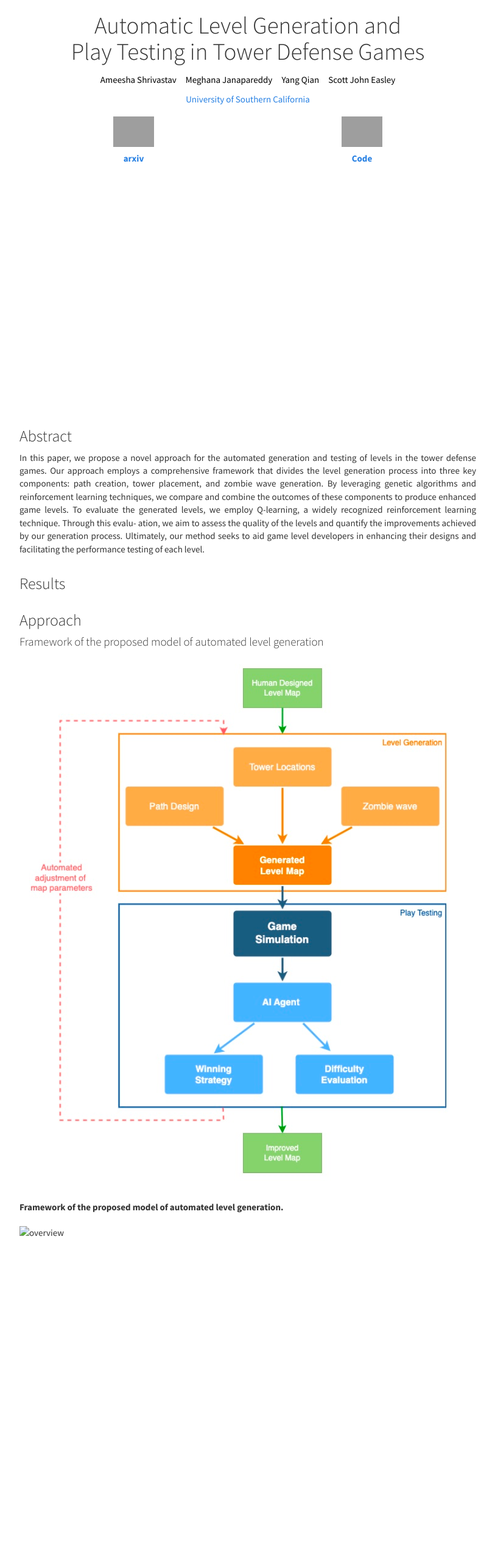
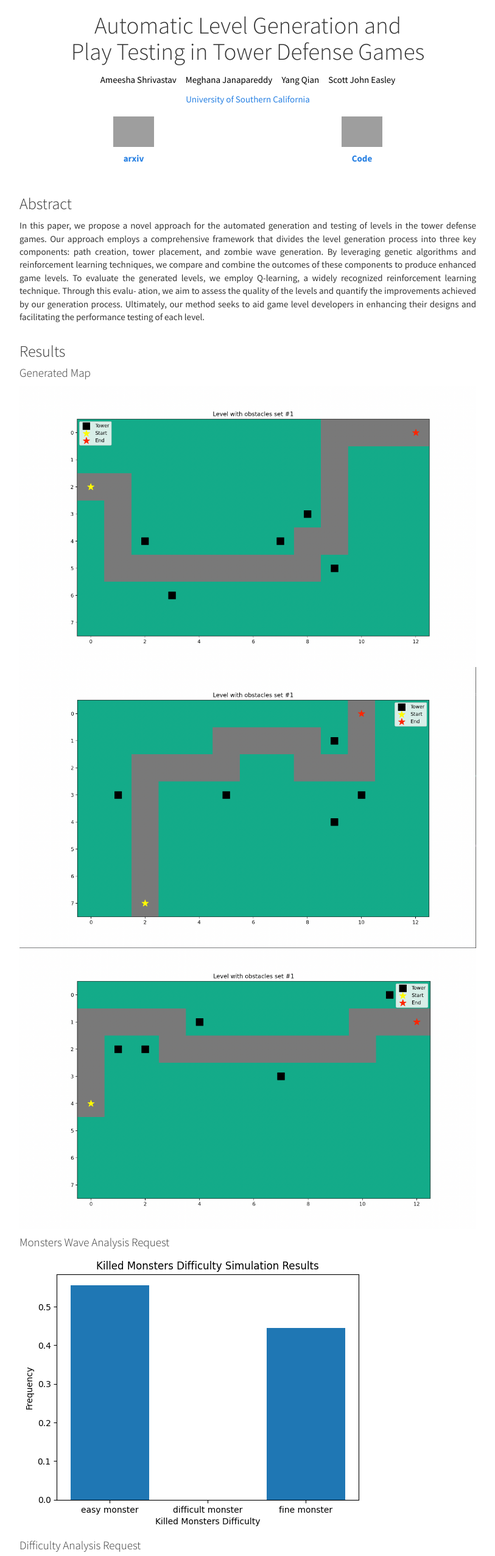
Before and after one commit to snnn333/automatic-level-generation, a plain HTML site: page index.html in a window 1280 px wide. Shown: the top 2552 px of the page at 61% size, without its empty margins (233-1046 px from the left). Before the commit the page ends 2064 px from the top, so only its background shows below. Drawn offline with nearby package versions, Linux system fonts and the light colour scheme; some packages are replaced by stand-ins of ours; grey boxes are pictures that could not be loaded; a script that the page names is missing.

Commit message:
add images

```diff
--- a/index.html
+++ b/index.html
@@ -11,9 +11,6 @@
     <meta name="description" content="">
     <meta name="viewport" content="width=device-width, initial-scale=1">
 
-    <!-- <base href="/"> -->
-
-    <link rel="icon" type="image/png" href="../img/newyork.ico">
 
     <link rel="stylesheet" href="https://maxcdn.bootstrapcdn.com/bootstrap/3.3.5/css/bootstrap.min.css">
     <link rel="stylesheet" href="https://maxcdn.bootstrapcdn.com/font-awesome/4.4.0/css/font-awesome.min.css">
@@ -65,7 +62,7 @@
                             </a>
                         </li>
                         <li>
-                            <a href="https://github.com/RongLiu-Leo/Video-Style-Transfer">
+                            <a href="">
                             <image src="https://uploads-ssl.webflow.com/51e0d73d83d06baa7a00000f/5cae3b53b42ebb3dd4175a82_68747470733a2f2f7777772e69636f6e66696e6465722e636f6d2f646174612f69636f6e732f6f637469636f6e732f313032342f6d61726b2d6769746875622d3235362e706e67.png" height="50px"><br>
                                 <h5><strong>Code</strong></h5>
                             </a>
@@ -77,9 +74,9 @@
         <div class="row">
             <div class="col-md-8 col-md-offset-2">
 
-                <video id="v12" width="100%" autoplay loop muted>
-                    <!-- <source src="asset/underwater.mp4" type="video/mp4" /> -->
-                </video>
+                <!-- <video id="v12" width="100%" autoplay loop muted>
+                    <source src="asset/underwater.mp4" type="video/mp4" />
+                </video> -->
 
                 <h3>
                     Abstract
@@ -108,9 +105,18 @@
                     Results
                 </h3>
 				<h4>
-					<!-- Image Style Transfer Comparison -->
+					Generated Map
 				</h4>
+				<img src="./asset/1.png" class="img-responsive" alt="Generated Map 1">
+                <img src="./asset/2.png" class="img-responsive" alt="Generated Map 2">
+                <img src="./asset/3.png" class="img-responsive" alt="Generated Map 3">
 
+                <h4>Monsters Wave Analysis Request</h4>
+                <img src="./asset/evaluation_monsters.png" class="img-responsive" alt="monsters evaluation">
+                <h4>Difficulty Analysis Request</h4>
+                <img src="./asset/level1_difficulty.png" class="img-responsive" alt="level difficulty simulation results">
+                <h4>Q-learning Scores</h4>
+                <img src="./asset/line-graph.png" class="img-responsive" alt="Q-learning Scores">
 			</div>
 		</div>
 
@@ -127,7 +133,7 @@
                 <h4>
                     Framework of the proposed model of automated level generation
                 </h4>
-                <image src="./asset/framework.jpg" class="img-responsive" alt="overview"><br>
+                <image src="./asset/Framework.png" class="img-responsive" alt="framework"><br>
                 <p class="text-justify">
                     <strong> Framework of the proposed model of automated level generation.</strong>
                 </p>
@@ -136,11 +142,11 @@
         <div class="row">
             <div class="col-md-8 col-md-offset-2">
                 <h4>
-
+                    Procedural Content Generation via Machine Learning (PCGML)
                 </h4>
-                <image src="./asset/stylenet.png" class="img-responsive" alt="overview"><br>
+                <!-- <image src="" class="img-responsive" alt="overview"><br> -->
                 <p class="text-justify">
-
+                    In this research, we investigated the application of a Q- learning agent to test the playability of a tower defense game. The results of our study demonstrated the promis- ing capabilities of the Q-learning algorithm in enhancing the decision-making process of the agent. However, it was observed that in certain iterations, towers were placed at lo- cations that were distant from the monsters. This suboptimal placement indicated the need for further improvements.
                 </p>
             </div>
         </div>
```
Also changed, not shown: asset/1.png (added), asset/2.png (added), asset/3.png (added), asset/Framework.png (added), asset/evaluation_monsters.png (added), asset/framework.jpg (deleted), asset/level1_difficulty.png (added), asset/line-graph.png (added).
